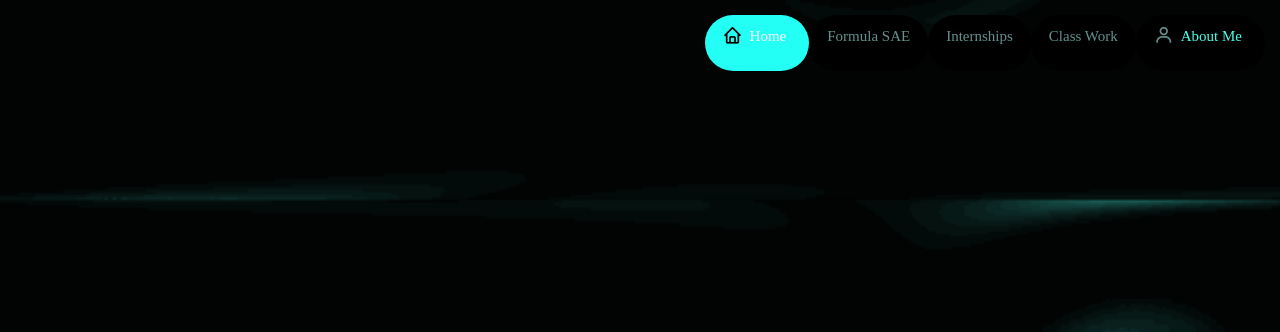
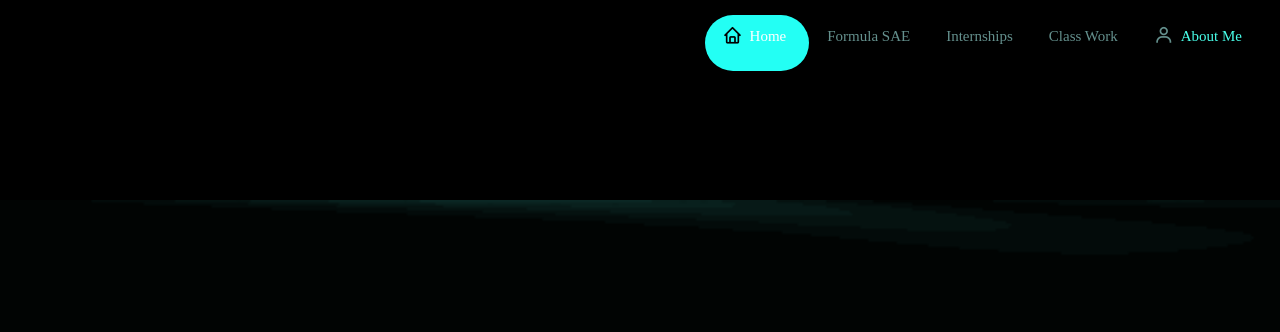
Before and after one commit to mhutzler/portfolio, a plain HTML site: page index.html in a window 1280 px wide. Shown: the top 332 px of the page. Drawn offline with Linux system fonts and the light colour scheme.

Commit message:
Gif background

```diff
--- a/assets/css/style.css
+++ b/assets/css/style.css
@@ -298,7 +298,7 @@ h6 {
 #hero {
   width: 100%;
   height: 100vh;
-  background: url("../img/vort512-t46.png") calc(50% + 00px) calc(50% + 200px)  repeat;
+  background: url("../img/turq-flow.gif") calc(50% + 00px) calc(50% + 200px)  no-repeat;
   background-size: auto 100%;
   position: relative;
 }
```
